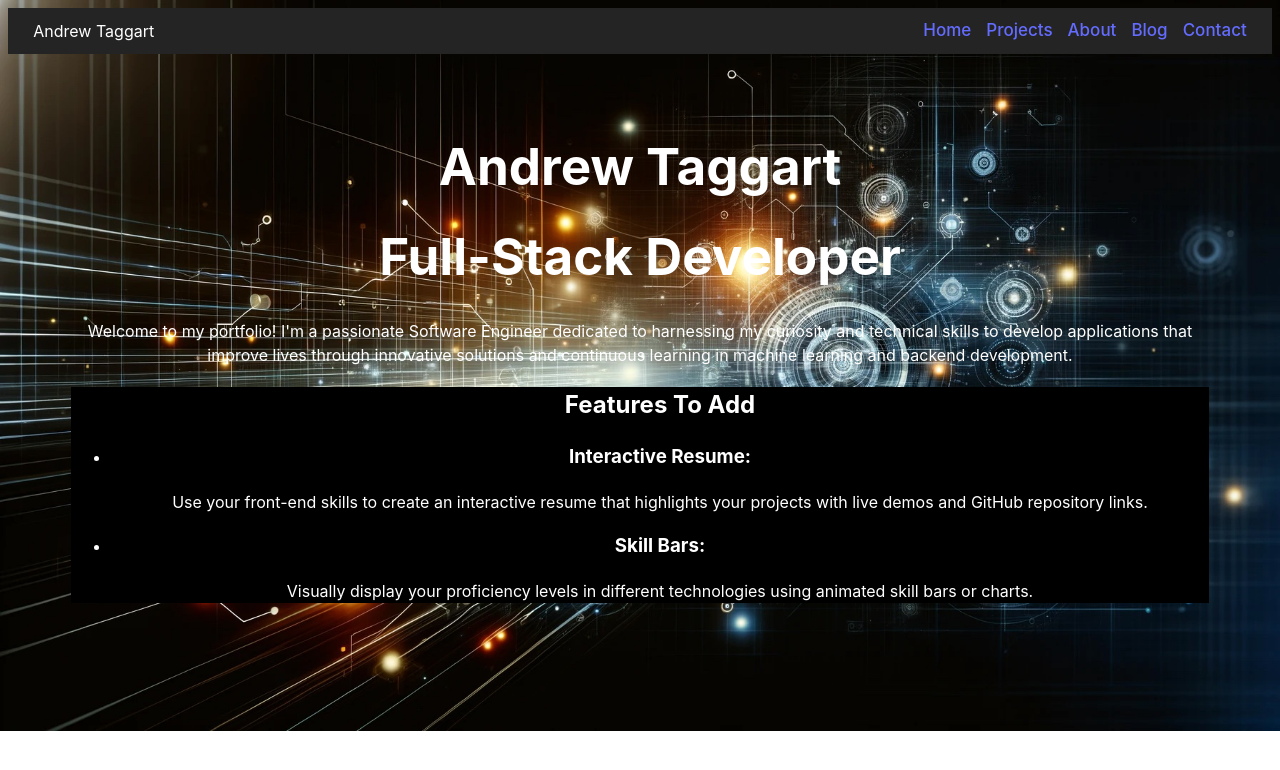
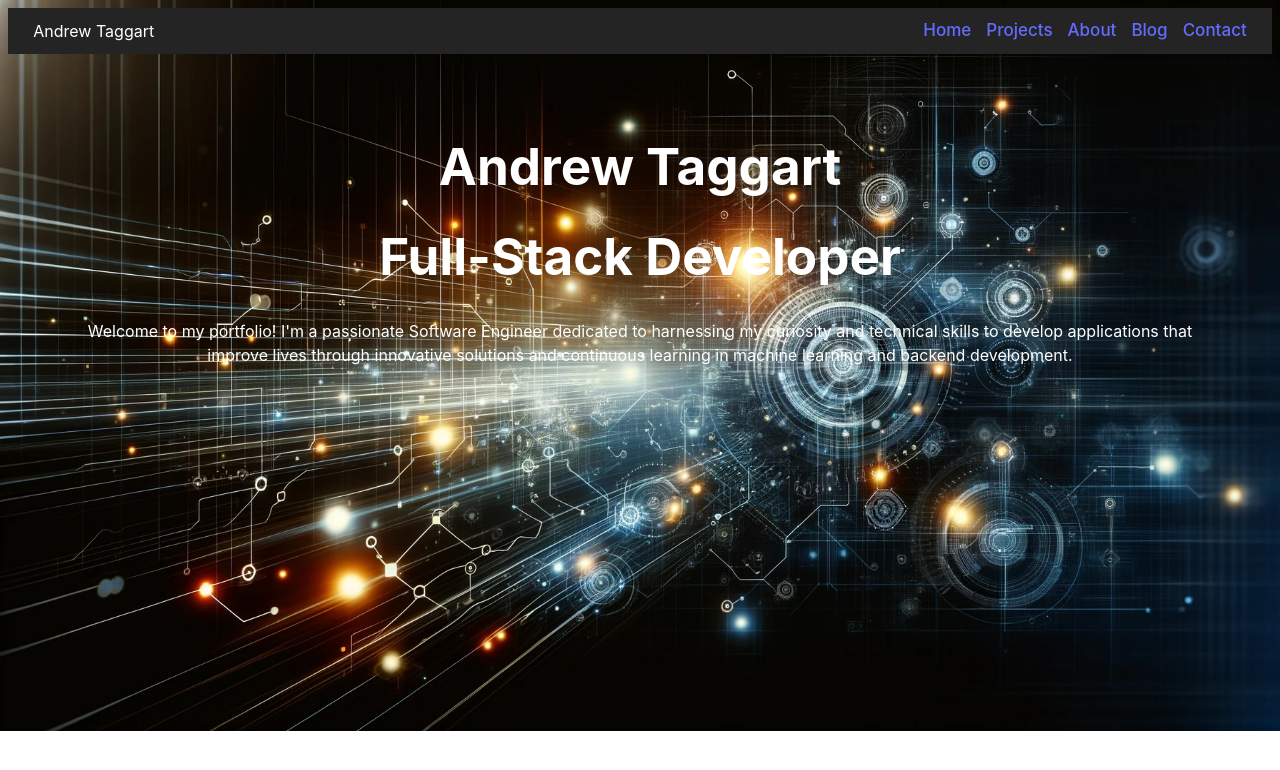
Before and after one commit to andrew-taggart/GitPortfolio, a React (Vite) app in the folder myPortfolio/: page / in a window 1280 px wide. Shown: the top 770 px of the page. Built offline with nearby package versions, Linux system fonts and the light colour scheme.

Commit message:
removed To Do List from Home page

```diff
--- a/myPortfolio/src/components/pages/About.jsx
+++ b/myPortfolio/src/components/pages/About.jsx
@@ -38,6 +38,7 @@ const About = () => {
                     <li>Soft Skills</li>
                     <li>Other Code related Skills</li>
                     <li>Organize skills by language,db,middleware,etc?</li>
+                    <li>Visually display your proficiency levels in different technologies using animated skill bars or charts.</li>
                 </ul>
             </div>
 
--- a/myPortfolio/src/components/pages/Home.jsx
+++ b/myPortfolio/src/components/pages/Home.jsx
@@ -5,21 +5,6 @@ const Home = () => {
                 <h1>Andrew Taggart</h1>
                 <h1>Full-Stack Developer</h1>
                 <p>Welcome to my portfolio! I'm a passionate Software Engineer dedicated to harnessing my curiosity and technical skills to develop applications that improve lives through innovative solutions and continuous learning in machine learning and backend development.</p>
-
-                <div className="temporary">
-                    <ul>
-                        <h2>Features To Add</h2>
-                        <li>
-                            <h3>Interactive Resume:</h3>
-                            <p>Use your front-end skills to create an interactive resume that highlights your projects with live demos and GitHub repository links.</p>
-                        </li>
-                        <li>
-                            <h3>Skill Bars:</h3>
-                            <p>Visually display your proficiency levels in different technologies using animated skill bars or charts.</p>
-                        </li>
-                    </ul>
-                </div>
-
             </div>
         </div>
     )
```
